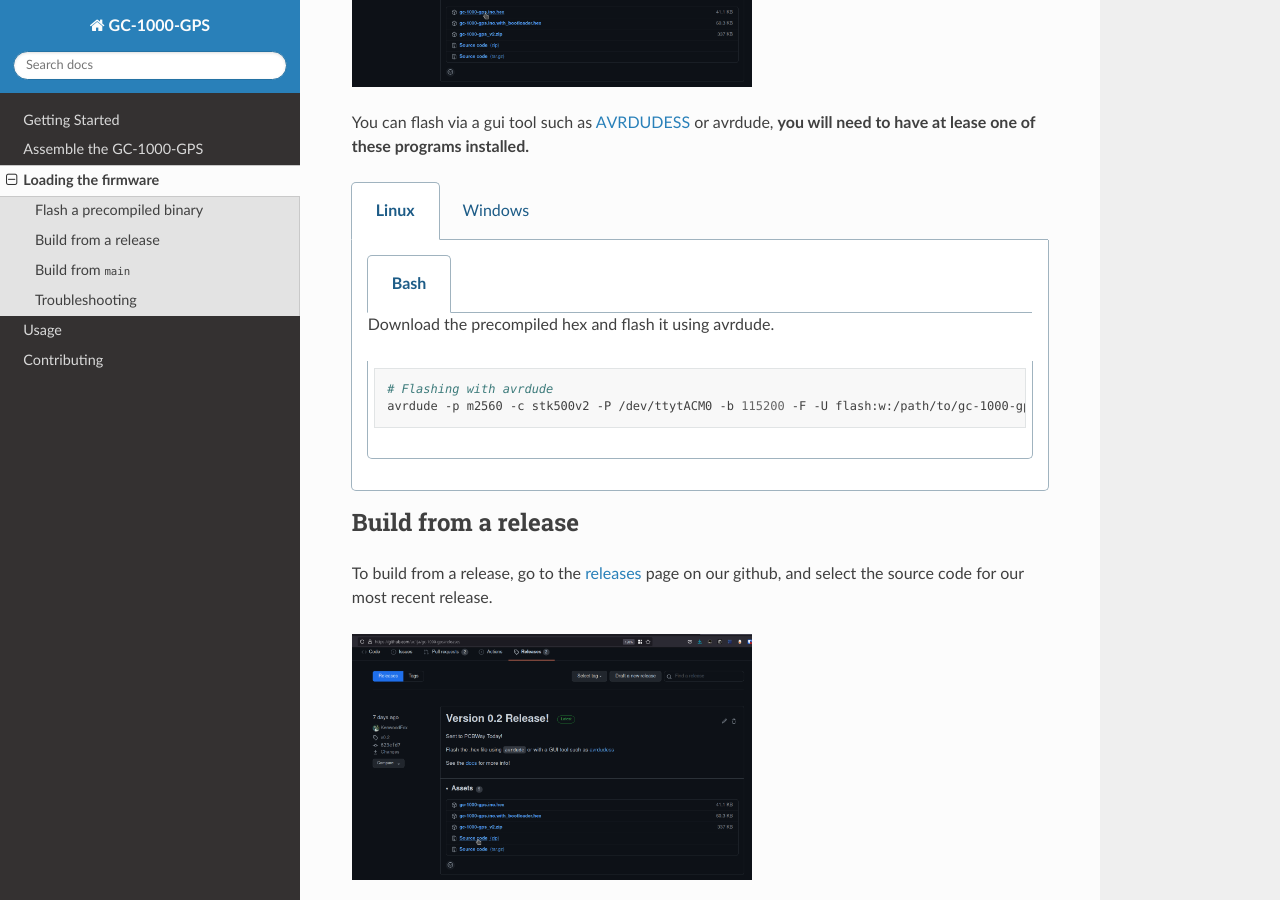
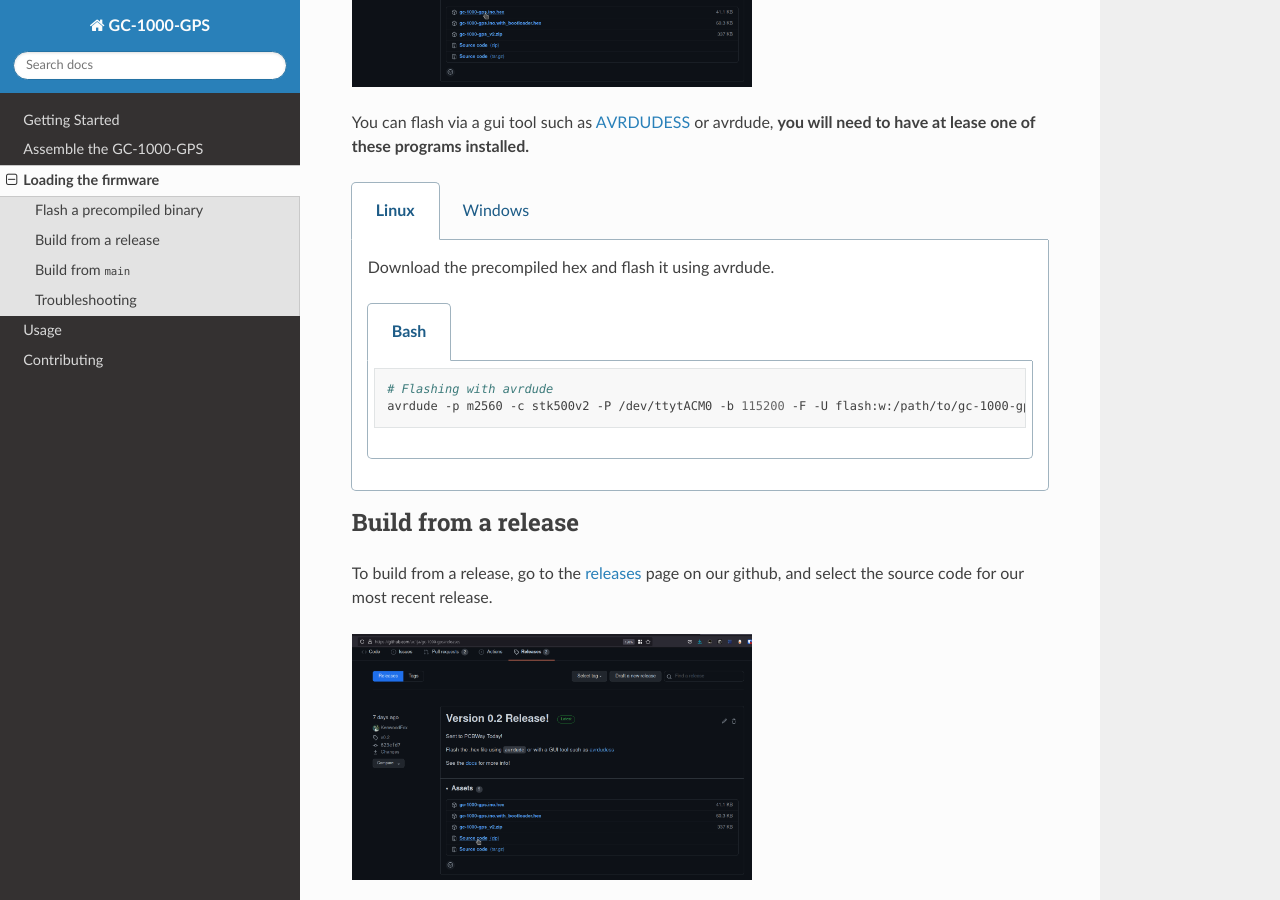
Before and after one commit to ac1ja/gc-1000-gps, a Sphinx documentation site: the page built from docs/assembly/firmware.rst, in a window 1280 px wide and 900 px high, scrolled down 793 px. Built offline with Sphinx 7.4.7 and the Read the Docs theme 2.0.0, drawn with Linux system fonts in a browser that asks for light colours.

Commit message:
Fix order of tabs

```diff
--- a/docs/assembly/firmware.rst
+++ b/docs/assembly/firmware.rst
@@ -30,9 +30,9 @@ these programs installed.**
 
    .. group-tab:: Linux
 
+    Download the precompiled hex and flash it using avrdude.
+
     .. tabs::
-
-      Download the precompiled hex and flash it using avrdude.
 
       .. code-tab:: shell
 
```
